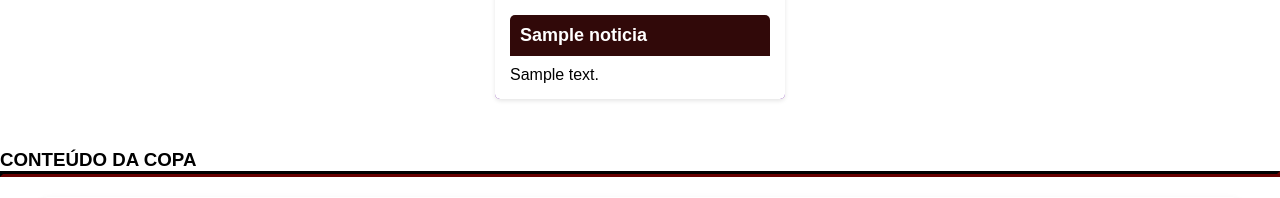
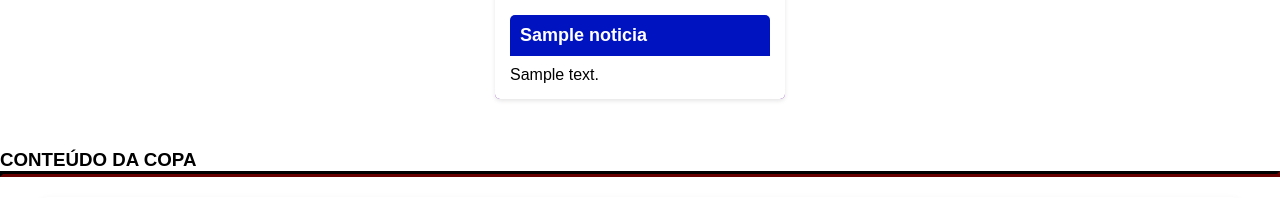
Before and after one commit to Adrian25-png/copadaspanelas, a PHP site: page /copadaspanelas/app/pages/HomePage.php in a window 1280 px wide. Shown: the part 1075-1273 px from the top of the page. Run offline with PHP 8.4, Linux system fonts and the light colour scheme; tables that the repository leaves empty or names only in its code hold one stand-in row (values such as "Sample post").

Commit message:
mudando a cor pra azul

```diff
--- a/public/css/HomePage.css
+++ b/public/css/HomePage.css
@@ -182,7 +182,7 @@ nav ul li a:hover {
     margin: 0;
     font-size: 18px;
     color: white;
-    background-color: #310909;
+    background-color: #0013c0;
     padding: 10px;
     border-radius: 5px 5px 0 0;
 }
```
